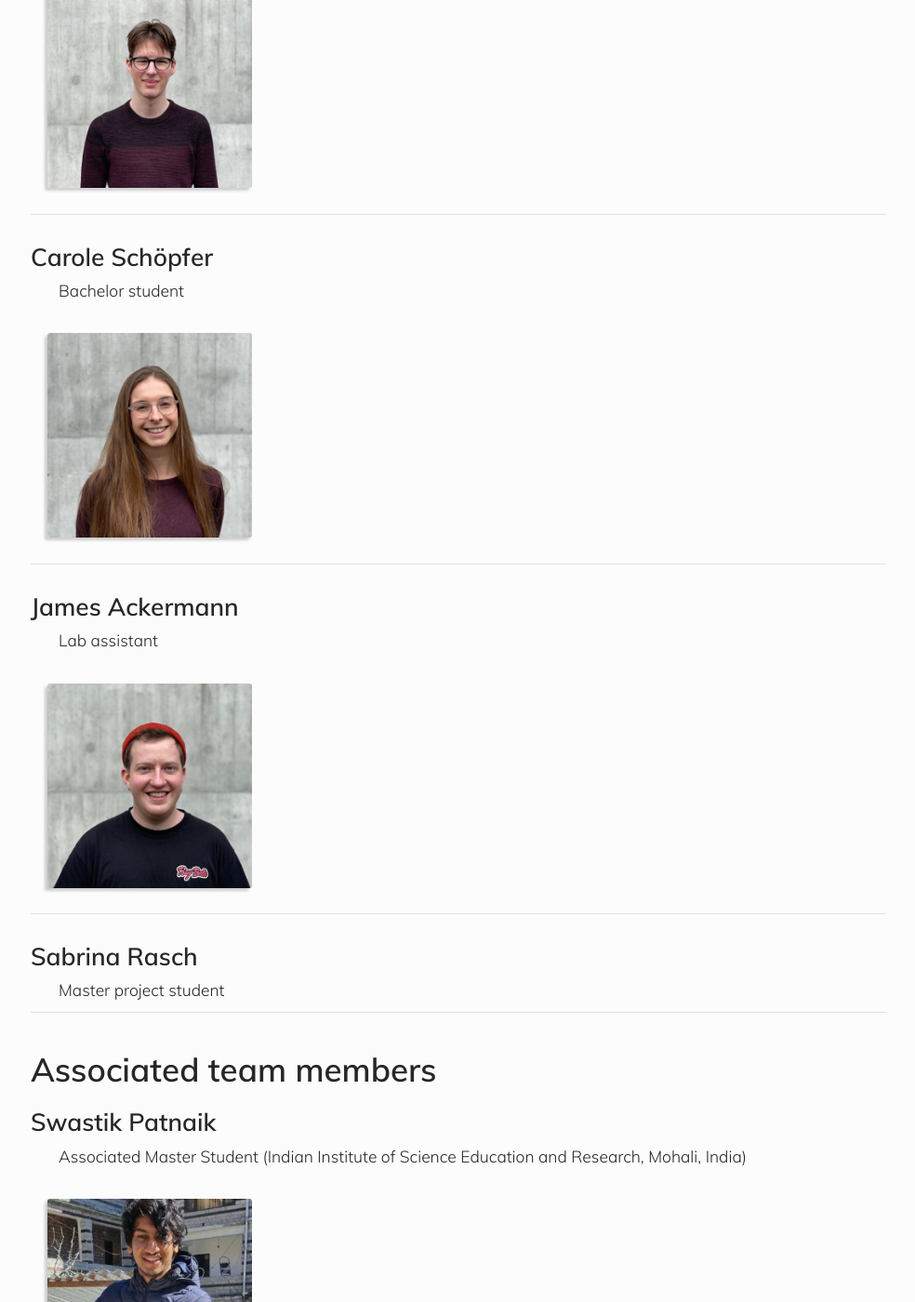
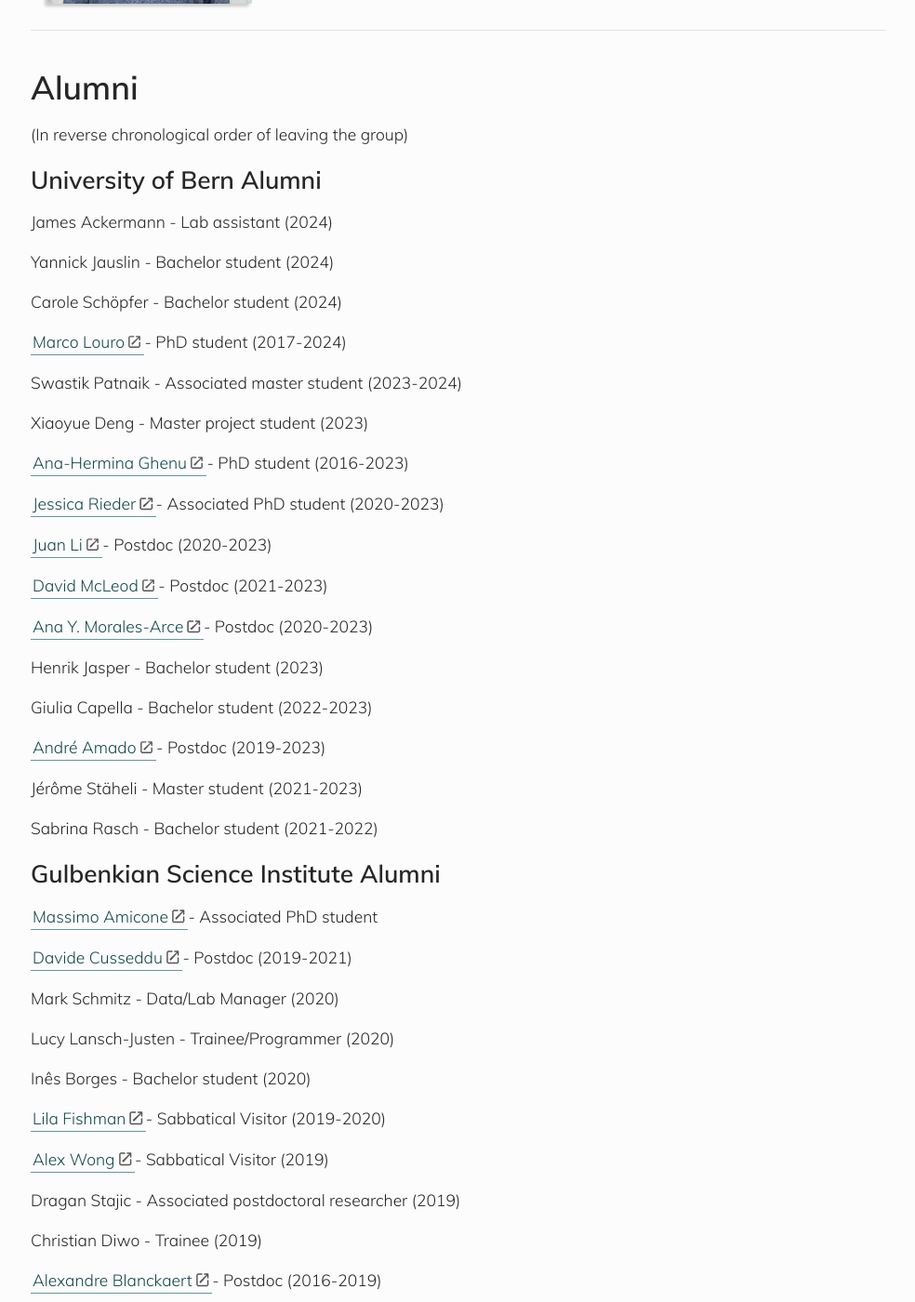
Before and after one commit to banklab/banklab.github.io, a Jekyll site: the page built from people.md, in a window 1280 px wide and 1400 px high, scrolled down 5701 px. Shown: the whole window at 93% size, without its empty margins (147-1131 px from the left). Built offline with Jekyll 4.4.1, drawn with Linux system fonts in a browser that asks for light colours; some web fonts are replaced; some of the changed text lies outside the part shown.

Commit message:
Update index and people

```diff
--- a/people.md
+++ b/people.md
@@ -19,16 +19,6 @@ permalink: /people/
 * [GoogleScholar](https://scholar.google.ch/citations?user=VBOPD0UAAAAJ&hl=en), [PubMed](https://pubmed.ncbi.nlm.nih.gov/?term=Bank+Claudia%5BAuthor%5D&sort=date), [ORCID](https://orcid.org/0000-0003-4730-758X), [CV](https://www.dropbox.com/scl/fi/bvjed96v5lwoetj8g45mc/cv_bank.pdf?rlkey=sxvvxo6w323udt8e827gio0v1&dl=0)
 
 ![Photo of Claudia Bank](/assets/img/team/Claudia_24.jpg)
-
----
-
-## Marco Louro
-
-* PhD student (co-supervised by Mónica Bettencourt Dias)
-* Contact: mlouro [at] igc.gulbenkian.pt
-* [ORCID](https://orcid.org/0000-0002-7023-799X)
-
-![Photo of Marco Louro](/assets/img/team/marco_louro_320x320.jpg)
 
 ---
 
@@ -118,30 +108,6 @@ permalink: /people/
 
 ---
 
-## Yannick Jauslin
-
-* Bachelor student
-
-![Photo of Yannick Jauslin](/assets/img/team/Yannick_24.jpg)
-
----
-
-## Carole Schöpfer
-
-* Bachelor student
-
-![Photo of Carole Schöpfer](/assets/img/team/Carole_24.jpg)
-
----
-
-## James Ackermann
-
-* Lab assistant
-
-![Photo of James Ackermann](/assets/img/team/James_24.jpg)
-
----
-
 ## Sabrina Rasch
 
 * Master project student
@@ -151,13 +117,6 @@ permalink: /people/
 
 # Associated team members
 
-## Swastik Patnaik
-
-* Associated Master Student (Indian Institute of Science Education and Research, Mohali, India)
-
-![Photo of Swastik Patnaik](/assets/img/team/Swastik.jpeg)
-
----
 
 ## Zachary Bailey
 
@@ -174,6 +133,16 @@ permalink: /people/
 (In reverse chronological order of leaving the group)
 
 ## University of Bern Alumni
+
+James Ackermann - Lab assistant (2024)
+
+Yannick Jauslin - Bachelor student (2024)
+
+Carole Schöpfer - Bachelor student (2024)
+
+[Marco Louro](https://orcid.org/0000-0002-7023-799X) - PhD student (2017-2024)
+
+Swastik Patnaik - Associated master student (2023-2024)
 
 Xiaoyue Deng - Master project student (2023)
 
```
Also changed, not shown: index.md (+3 -3 lines).
